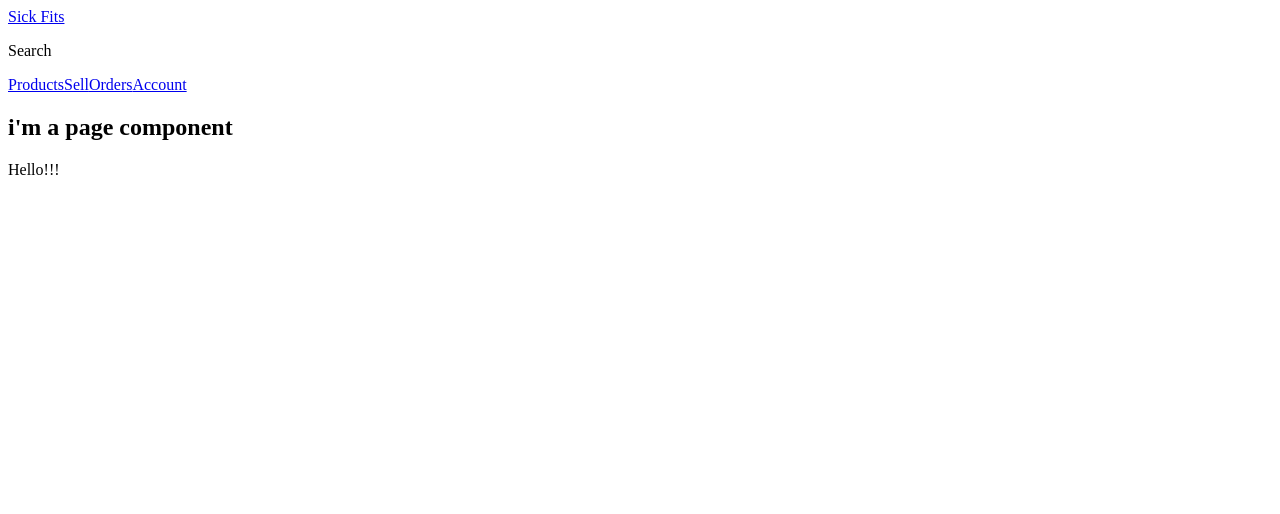
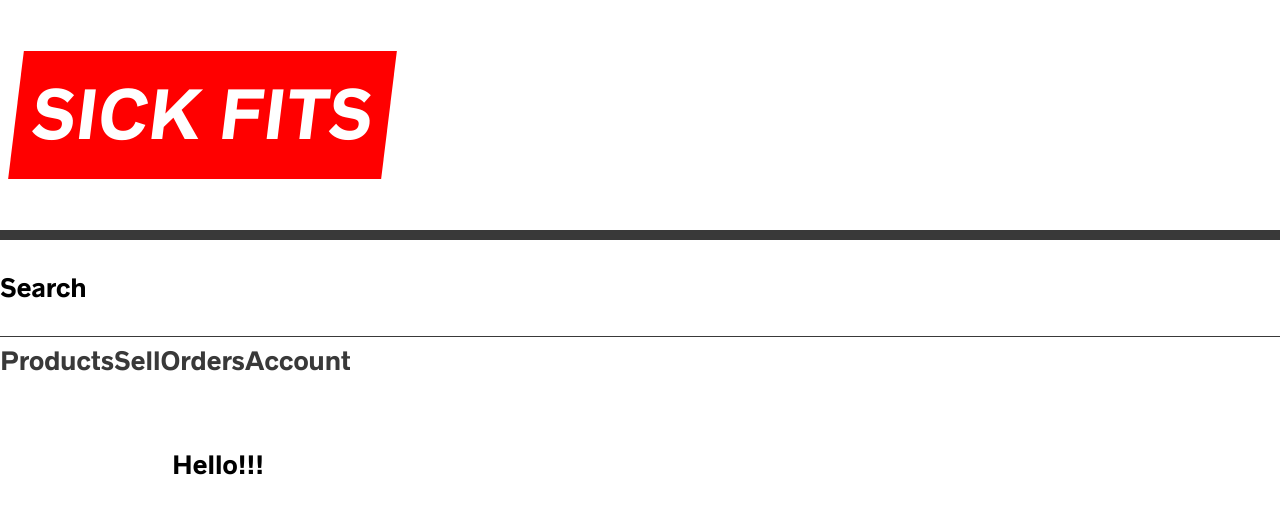
Before and after one commit to lorimccurry/sick-fits, a Next.js app in the folder frontend/: page / in a window 1280 px wide. Shown: the top 514 px of the page. Built offline with nearby package versions, Linux system fonts and the light colour scheme.

Commit message:
basic global styling and nprogress component

```diff
--- a/frontend/components/Header.tsx
+++ b/frontend/components/Header.tsx
@@ -1,17 +1,51 @@
 import Link from 'next/link';
 import { ReactElement } from 'react';
 import Nav from './Nav';
+import styled from 'styled-components';
+
+const LogoStyles = styled.h1`
+  background: red;
+  font-size: 4rem;
+  position: relative;
+  z-index: 2;
+  transform: skew(-7deg);
+  a {
+    color: white;
+    text-decoration: none;
+    text-transform: uppercase;
+    padding: 0.5rem 1rem;
+  }
+`;
+
+const HeaderStyles = styled.header`
+  .bar {
+    border-bottom: 10px solid var(--black, black);
+    display: grid;
+    grid-template-columns: auto 1fr;
+    justify-content: space-between;
+    align-items: center;
+    padding: 0.5rem 1rem;
+  }
+
+  .sub-bar {
+    display: grid;
+    grid-template-columns: 1fr auto;
+    border-bottom: 1px solid var(--black, black);
+  }
+`;
 
 export default function Header(): ReactElement {
   return (
-    <header>
+    <HeaderStyles>
       <div className="bar">
-        <Link href="/">Sick Fits</Link>
+        <LogoStyles>
+          <Link href="/">Sick fits</Link>
+        </LogoStyles>
       </div>
       <div className="sub-bar">
         <p>Search</p>
       </div>
       <Nav />
-    </header>
+    </HeaderStyles>
   );
 }
--- a/frontend/components/Page.tsx
+++ b/frontend/components/Page.tsx
@@ -1,5 +1,53 @@
 import React, { ReactElement, ReactNode } from 'react';
 import Header from './Header';
+import styled, { createGlobalStyle } from 'styled-components';
+
+const GlobalStyles = createGlobalStyle`
+  @font-face {
+    font-family: 'radnika_next';
+    src: url('/static/radnikanext-medium-webfont.woff2')format('woff2');
+    font-weight: normal;
+    font-style: normal;
+  }
+  html {
+    --red: #ff1234;
+    --black: #393939;
+    --grey: #3A3A3A;
+    --gray: var(--grey);
+    --lightGrey: #e1e1e1;
+    --lightGray: var(--lightGrey);
+    --offWhite: #ededed;
+    --maxWidth: 1000px;
+    --bs: 0 12px 24px 0 rgba(0,0,0,0.09);
+    box-sizing: border-box;
+  }
+  *, *:before, *:after {
+    box-sizing: inherit;
+  }
+  body {
+    font-family: 'radnika_next', ---apple-system, BlinkMacSystemFont, 'Segoe UI', Roboto, Oxygen, Ubuntu, Cantarell, 'Open Sans', 'Helvetica Neue', sans-serif;
+    padding: 0;
+    margin: 0;
+    font-size: 1.5rem;
+    line-height: 2;
+  }
+  a {
+    text-decoration: none;
+    color: var(--black);
+  }
+  a:hover {
+    text-decoration: underline;
+  }
+  button {
+    font-family: 'radnika_next', ---apple-system, BlinkMacSystemFont, 'Segoe UI', Roboto, Oxygen, Ubuntu, Cantarell, 'Open Sans', 'Helvetica Neue', sans-serif;
+  }
+`;
+
+const InnerStyles = styled.div`
+  max-width: var(--maxWidth);
+  margin: 0 auto;
+  padding: 2rem;
+`;
 
 type Props = {
   children?: ReactNode;
@@ -9,10 +57,9 @@
 export default function Page({ children, cool }: Props): ReactElement {
   return (
     <div>
+      <GlobalStyles />
       <Header />
-      <h2>i'm a page component</h2>
-      <h3>{cool}</h3>
-      {children}
+      <InnerStyles>{children}</InnerStyles>
     </div>
   );
 }
--- a/frontend/pages/_app.tsx
+++ b/frontend/pages/_app.tsx
@@ -1,6 +1,13 @@
 import { AppProps } from 'next/app';
 import { ReactElement } from 'react';
 import Page from '../components/Page';
+import NProgress from 'nprogress';
+import '../components/styles/nprogress.css';
+import Router from 'next/router';
+
+Router.events.on('routeChangeStart', () => NProgress.start());
+Router.events.on('routeChangeComplete', () => NProgress.done());
+Router.events.on('routeChangeError', () => NProgress.done());
 
 export default function MyApp({
   Component,
--- a/frontend/pages/_document.tsx
+++ b/frontend/pages/_document.tsx
@@ -1,11 +1,20 @@
 import Document, { Html, Head, NextScript, Main } from 'next/document';
 import { ReactElement } from 'react';
+import { ServerStyleSheet } from 'styled-components';
 
 export default class MyDocument extends Document {
+  static getInitialProps({ renderPage }) {
+    const sheet = new ServerStyleSheet();
+    const page = renderPage((App) => (props) =>
+      sheet.collectStyles(<App {...props} />)
+    );
+    const styleTags = sheet.getStyleElement();
+    return { ...page, styleTags };
+  }
   render(): ReactElement {
     return (
       <Html lang="en-US">
-        {/* <Head></Head> */}
+        <Head></Head>
         <body>
           <Main />
           <NextScript />
```
